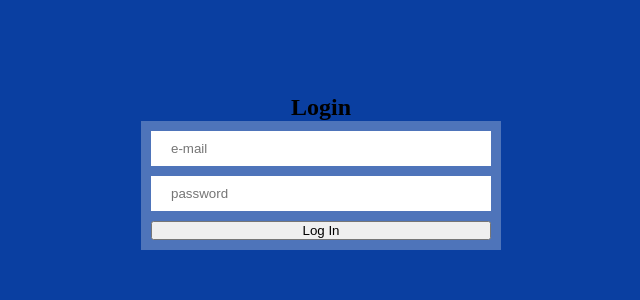
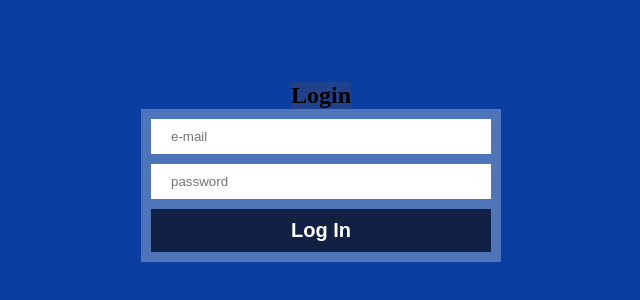
Before and after one commit to mackey7/weather-menu, a React (Create React App) app: page / in a window 1280 px wide. Shown: the part 228-528 px from the top of the page, without its empty margins (319-959 px from the left). Built offline with nearby package versions, Linux system fonts and the light colour scheme.

Commit message:
create style for button

```diff
--- a/src/components/loginPageComponents/Button.jsx
+++ b/src/components/loginPageComponents/Button.jsx
@@ -1,8 +1,24 @@
 import React from 'react';
+import styled from 'styled-components';
+
+const LoginButton = styled.input`
+    padding:10px 20px;
+    font-weight:600;
+    font-size:20px;
+    background: rgb(17, 33, 68);
+    border:0;
+    color:#fff;
+    cursor:pointer;
+    transition:1s;
+    :hover{
+        background: rgb(32, 66, 141);
+    }
+`;
+
 
 const Button = (props) => {
     return (
-        <input type="button" value={props.value} />
+        <LoginButton type="button" value={props.value} />
     )
 }
 export default Button
--- a/src/components/loginPageComponents/Input.jsx
+++ b/src/components/loginPageComponents/Input.jsx
@@ -6,6 +6,7 @@ padding:10px 20px;
 border:0;
 margin-bottom:10px;
 width:300px;
+background:#fff;
 `
 
 const Input = (props) => {
--- a/src/index.css
+++ b/src/index.css
@@ -1,6 +1,6 @@
 * {
     padding: 0;
     margin: 0;
-
+background: rgb(32, 66, 141);
 
 }
```
